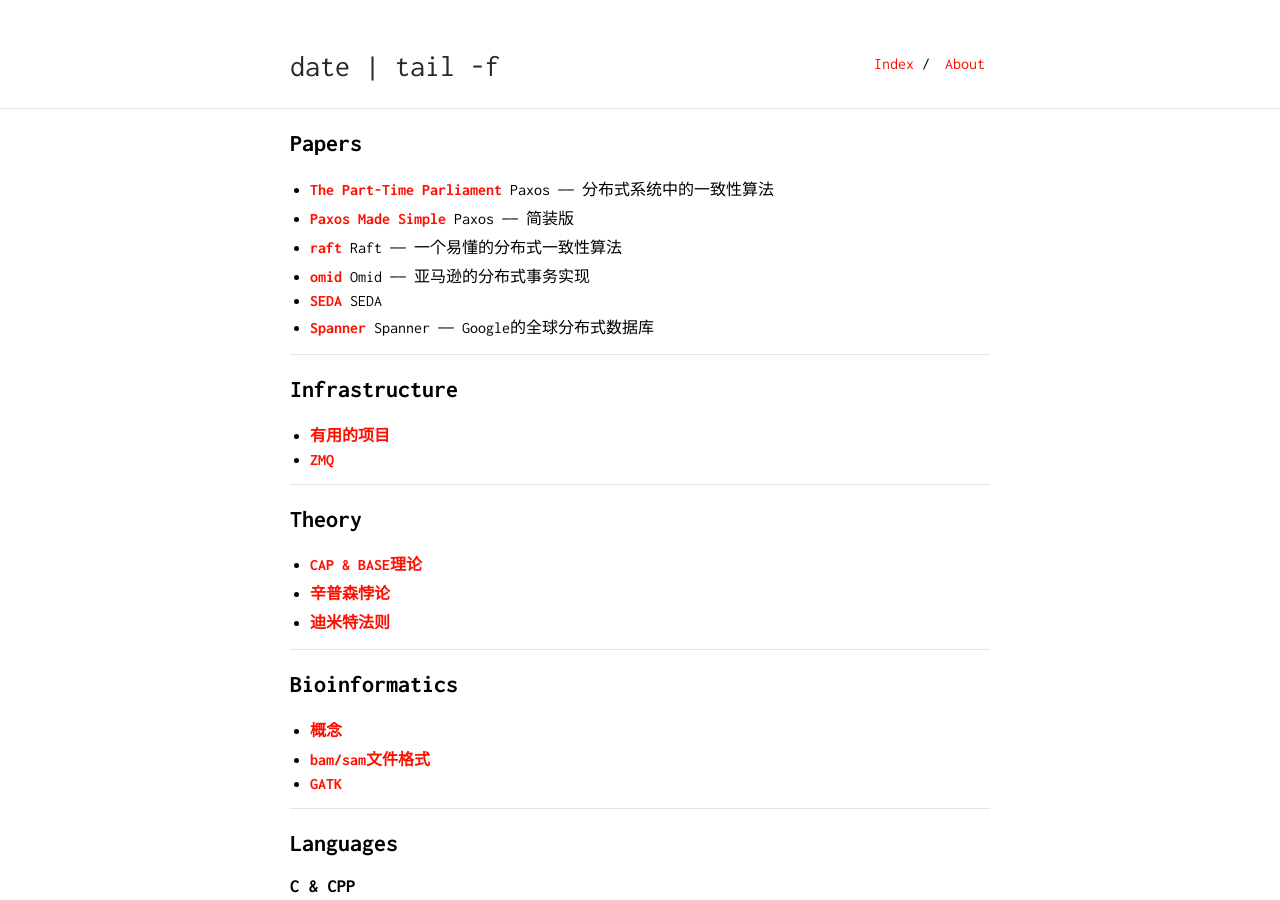
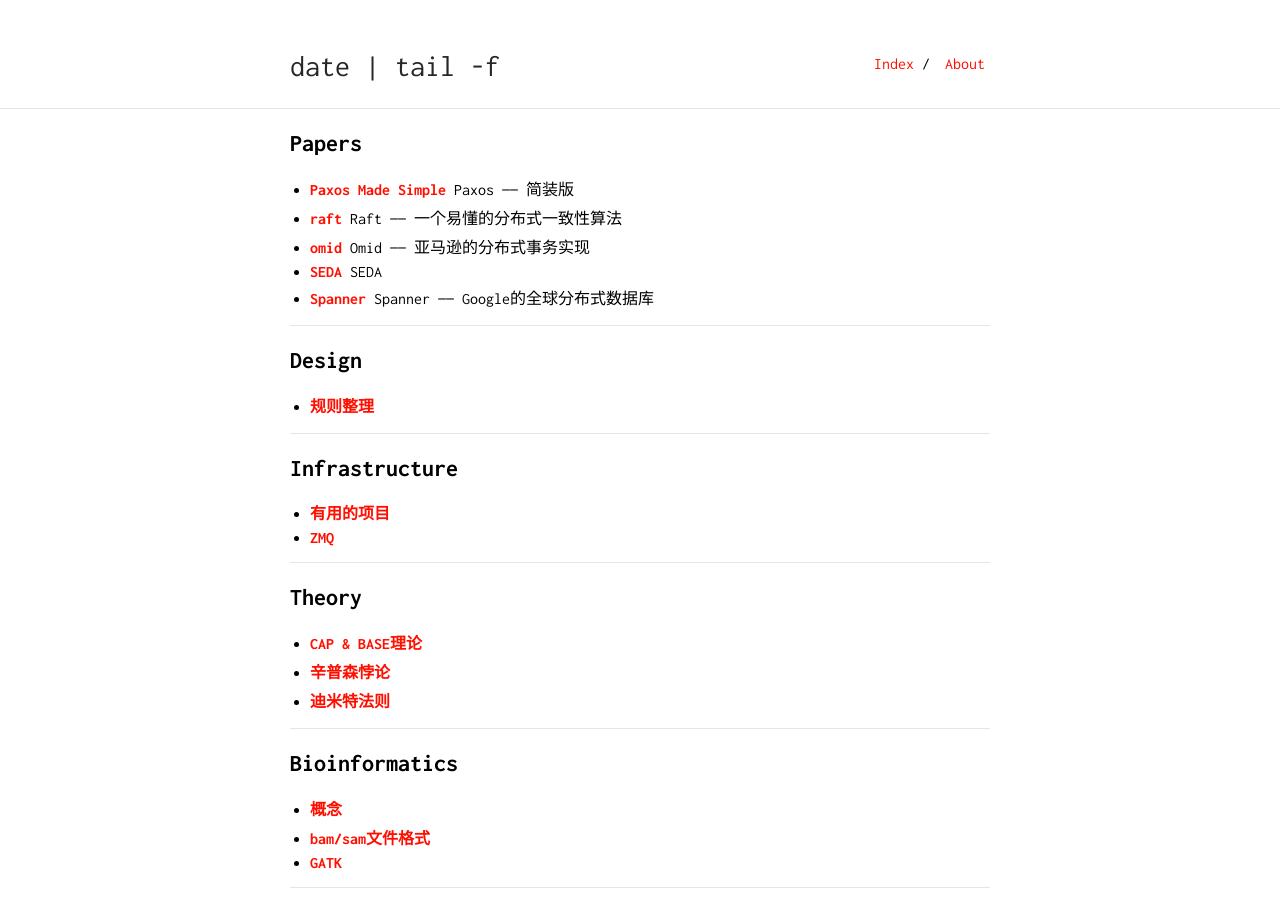
Before and after one commit to baobaoyeye/baobaoyeye.github.io, a Jekyll site: the page built from index.md, in a window 1280 px wide and 900 px high. Built offline with Jekyll 4.4.1, drawn with Linux system fonts in a browser that asks for light colours; our own code applies the rules of GitHub Pages for plain Markdown files.

Commit message:
add rules for design

```diff
--- a/index.md
+++ b/index.md
@@ -5,8 +5,6 @@ layout: default
 Papers
 ------
 
-- [**The Part-Time Parliament**](/contents/papers/the_part-time_parliament)
-Paxos —— 分布式系统中的一致性算法
 - [**Paxos Made Simple**](/contents/papers/paxos_made_simple)
 Paxos —— 简装版
 - [**raft**](/contents/papers/raft)
@@ -17,6 +15,13 @@ Omid —— 亚马逊的分布式事务实现
 SEDA
 - [**Spanner**](/contents/papers/spanner)
 Spanner —— Google的全球分布式数据库
+
+---
+
+Design
+------
+
+- [**规则整理**](/contents/design/rules)
 
 ---
 
```
Also changed, not shown: contents/design/rules.md (added, +4 -0 lines).
